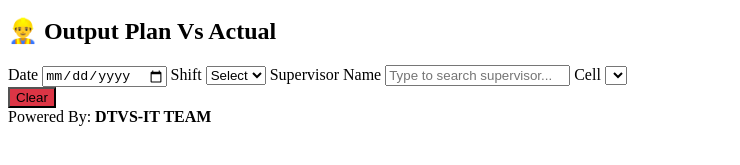
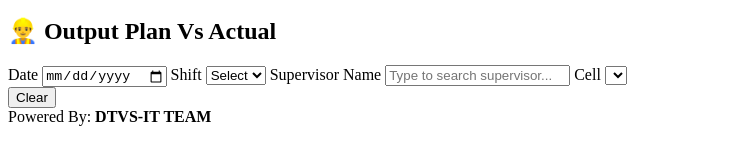
Before and after one commit to Ksrinivasanmannur/Output-web-App, a plain HTML site: page index.html in a window 1280 px wide. Shown: the part 31-196 px from the top of the page, without its empty margins (0-740 px from the left). Drawn offline with Linux system fonts and the light colour scheme.

```diff
--- a/index.html
+++ b/index.html
@@ -45,7 +45,7 @@
 
     <div id="tableArea"></div>
   </div>
-<button class="btn" style="background:#dc3545;" onclick="clearForm()">Clear</button>
+<button class="btn btn-clear" onclick="clearForm()">Clear</button>
   <div class="footer">
     Powered By: <b>DTVS-IT TEAM</b>
   </div>
```
